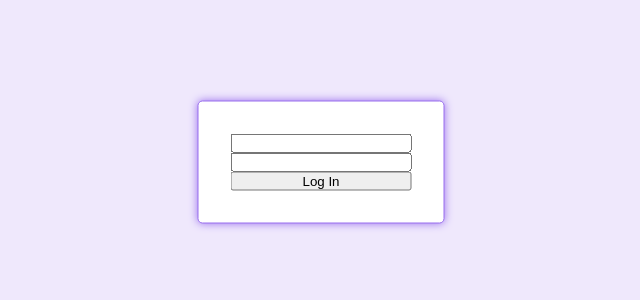
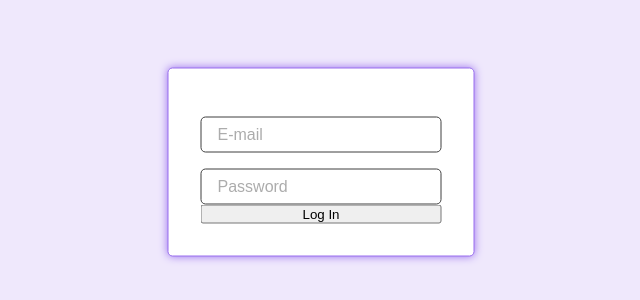
Before and after one commit to sandje00/sdk-access-control-web, a Vue app: page /login in a window 1280 px wide. Shown: the part 238-538 px from the top of the page, without its empty margins (319-959 px from the left). Built offline with nearby package versions, Linux system fonts and the light colour scheme.

Commit message:
Add base input

```diff
--- a/src/assets/stylesheets/base/_colors.scss
+++ b/src/assets/stylesheets/base/_colors.scss
@@ -10,7 +10,9 @@ $colors: (
   "error-dark": #e01f1f,
   "disabled-light": #c7c7c7,
   "disabled-dark": #7b738c,
-  "white": #ffffff
+  "white": #ffffff,
+  "gray-dark": #3f3f3f,
+  "gray-light": #acacac
 );
 
 :root {
--- a/src/components/Login.vue
+++ b/src/components/Login.vue
@@ -1,16 +1,18 @@
 <template>
   <div class="login position-center flex justify-center align-center">
     <form class="login-form flex-v justify-start align-stretch">
-      <input
+      <base-input
         v-model="email"
         type="text"
-        label="E-mail"
-      >
-      <input
+        placeholder="E-mail"
+        class="login-form-field"
+      />
+      <base-input
         v-model="password"
         type="password"
-        label="Password"
-      >
+        placeholder="Password"
+        class="login-form-field"
+      />
       <button
         color="primary"
         depressed>
@@ -21,12 +23,15 @@
 </template>
 
 <script>
+import BaseInput from './base/BaseInput';
+
 export default {
   name: 'login-page',
   data: () => ({
     email: '',
     password: ''
-  })
+  }),
+  components: { BaseInput }
 }
 </script>
 
@@ -39,6 +44,10 @@ export default {
 
   &-form {
     padding: 2rem;
+
+    &-field {
+      margin-top: 1rem;
+    }
   }
 }
 </style>
--- /dev/null
+++ b/src/components/base/BaseInput.vue
@@ -0,0 +1,35 @@
+<template>
+  <input
+    @input="$emit('input', $event.target.value)"
+    @change="$emit('change', $event.target.value)"
+    :value="value"
+    v-bind="$attrs"
+    class="input">
+</template>
+
+<script>
+export default {
+  name: 'base-input',
+  props: {
+    value: { type: String, default: '' }
+  }
+};
+</script>
+
+<style lang="scss" scoped>
+.input {
+  font-size: inherit;
+  background: none;
+  border: 1px solid var(--color-gray-dark);
+  border-radius: 5px;
+  padding: 0.5rem 1rem;
+
+  &::placeholder {
+    color: var(--color-gray-light);
+  }
+
+  &:focus {
+    outline: none;
+  }
+}
+</style>
```
